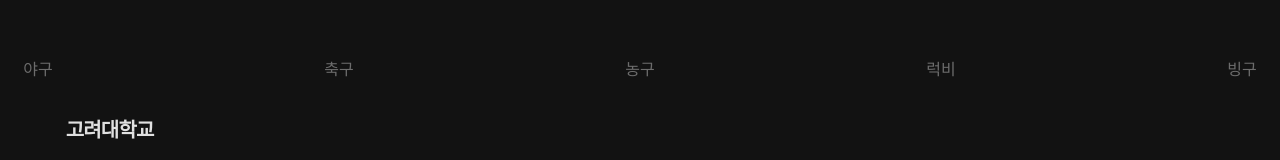
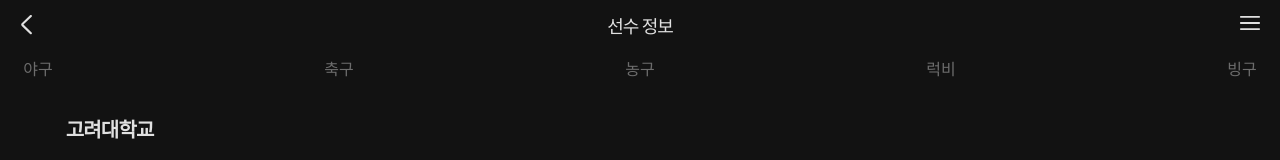
Before and after one commit to DevKor-github/toky-front-v2, a Next.js app: page /analyze/details in a window 1280 px wide. Shown: the top 160 px of the page. Built offline with nearby package versions, Linux system fonts and the light colour scheme; a web font is replaced by a local one.

Commit message:
feat(analyze-details): 헤더바 추가

```diff
--- a/app/analyze/details/page.tsx
+++ b/app/analyze/details/page.tsx
@@ -8,6 +8,7 @@ import { PLAYER_CARD_LIST } from './constants';
 import PlayerCard from '@/components/PlayerCard';
 import { PlayerCardContainer } from '@/components/Analyze/PlayerCardContainer';
 import { useEffect } from 'react';
+import Header from '@/components/Header';
 
 export default function AnalyzeDetails() {
   const [curNav, setCurNav] = useState<SelectionType>('All');
@@ -24,6 +25,8 @@ export default function AnalyzeDetails() {
   }, []);
 
   return (
+    <>
+      <Header title="선수 정보" withSideBar={true} />
       <Wrapper>
         <SportsSelectionBar
           curSelection={curNav}
@@ -46,6 +49,7 @@ export default function AnalyzeDetails() {
           </PlayerCardContainer>
         </ContentsWrapper>
       </Wrapper>
+    </>
   );
 }
 
```
Lines whose indentation alone changed are shown as unchanged.
